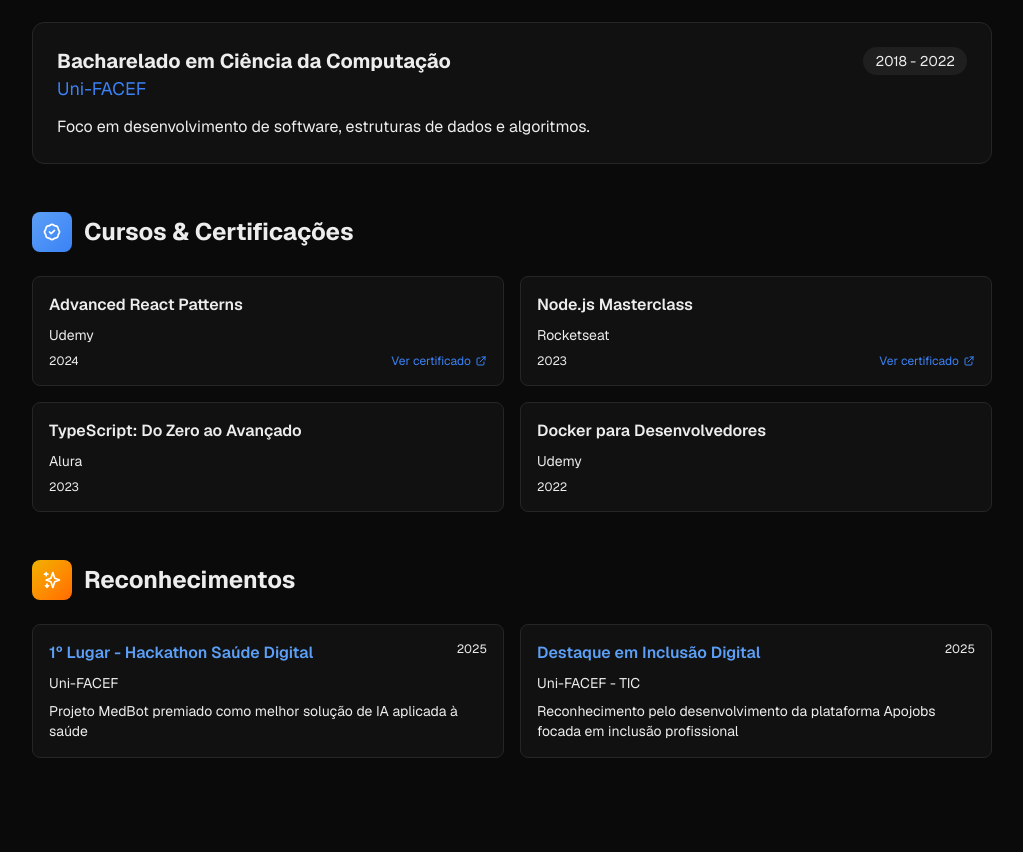
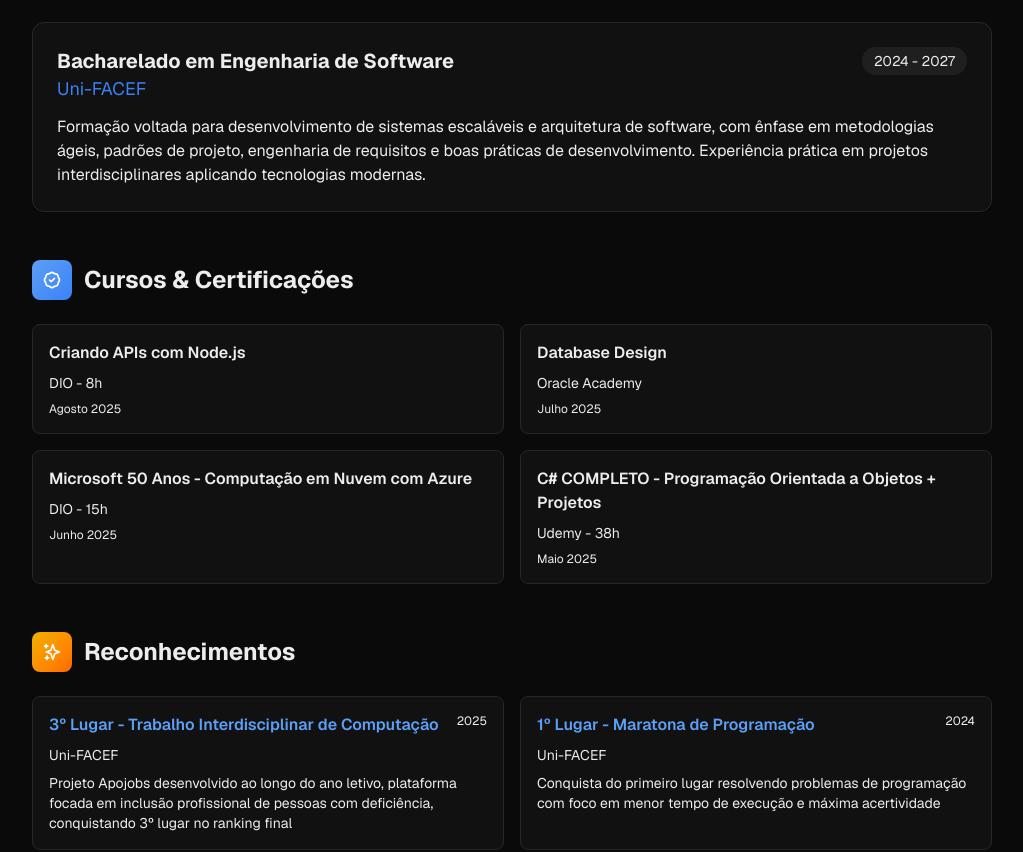
Before and after one commit to LucMazarJR/portifolio, a Next.js app: page / in a window 1280 px wide. Shown: the part 5191-6043 px from the top of the page, without its empty margins (128-1151 px from the left). Built offline with nearby package versions, Linux system fonts and the light colour scheme.

Commit message:
feat: filling formation area

```diff
--- a/src/data/portfolioPT.ts
+++ b/src/data/portfolioPT.ts
@@ -83,57 +83,62 @@ export const education: Education[] = [
     id: "1",
     institution: "Uni-FACEF",
     degree: "Bacharelado",
-    field: "Ciência da Computação",
-    period: "2018 - 2022",
-    description: "Foco em desenvolvimento de software, estruturas de dados e algoritmos.",
+    field: "Engenharia de Software",
+    period: "2024 - 2027",
+    description: "Formação voltada para desenvolvimento de sistemas escaláveis e arquitetura de software, com ênfase em metodologias ágeis, padrões de projeto, engenharia de requisitos e boas práticas de desenvolvimento. Experiência prática em projetos interdisciplinares aplicando tecnologias modernas.",
   },
 ];
 
 // Cursos e certificações
 export const courses: Course[] = [
   {
-    id: "1",
-    name: "Advanced React Patterns",
-    institution: "Udemy",
-    date: "2024",
-    certificate: "https://certificate-url.com",
+    id: "course-node-apis-2025",
+    name: "Criando APIs com Node.js",
+    institution: "DIO - 8h",
+    date: "Agosto 2025",
   },
   {
-    id: "2",
-    name: "Node.js Masterclass",
-    institution: "Rocketseat",
-    date: "2023",
-    certificate: "https://certificate-url.com",
+    id: "course-oracle-database-2025",
+    name: "Database Design",
+    institution: "Oracle Academy",
+    date: "Julho 2025",
   },
   {
-    id: "3",
-    name: "TypeScript: Do Zero ao Avançado",
-    institution: "Alura",
-    date: "2023",
+    id: "course-azure-2025",
+    name: "Microsoft 50 Anos - Computação em Nuvem com Azure",
+    institution: "DIO - 15h",
+    date: "Junho 2025",
   },
   {
-    id: "4",
-    name: "Docker para Desenvolvedores",
-    institution: "Udemy",
-    date: "2022",
+    id: "course-csharp-2025",
+    name: "C# COMPLETO - Programação Orientada a Objetos + Projetos",
+    institution: "Udemy - 38h",
+    date: "Maio 2025",
   },
 ];
 
 // Reconhecimentos e Prêmios
 export const awards: Award[] = [
   {
-    id: "award-hackathon-2025",
-    title: "1º Lugar - Hackathon Saúde Digital",
+    id: "award-tic-2025",
+    title: "3º Lugar - Trabalho Interdisciplinar de Computação",
     issuer: "Uni-FACEF",
     date: "2025",
-    description: "Projeto MedBot premiado como melhor solução de IA aplicada à saúde",
+    description: "Projeto Apojobs desenvolvido ao longo do ano letivo, plataforma focada em inclusão profissional de pessoas com deficiência, conquistando 3º lugar no ranking final",
   },
   {
-    id: "award-tic-2025",
-    title: "Destaque em Inclusão Digital",
-    issuer: "Uni-FACEF - TIC",
-    date: "2025",
-    description: "Reconhecimento pelo desenvolvimento da plataforma Apojobs focada em inclusão profissional",
+    id: "programming-marathon-2024",
+    title: "1º Lugar - Maratona de Programação",
+    issuer: "Uni-FACEF",
+    date: "2024",
+    description: "Conquista do primeiro lugar resolvendo problemas de programação com foco em menor tempo de execução e máxima acertividade",
+  },
+  {
+    id: "biggest-score-2024",
+    title: "3º Maior Média Geral da Turma 1° Semestre",
+    issuer: "Uni-FACEF",
+    date: "2024",
+    description: "Reconhecimento pelo desempenho acadêmico consistente ao longo do primeiro semestre",
   },
 ];
 
```
